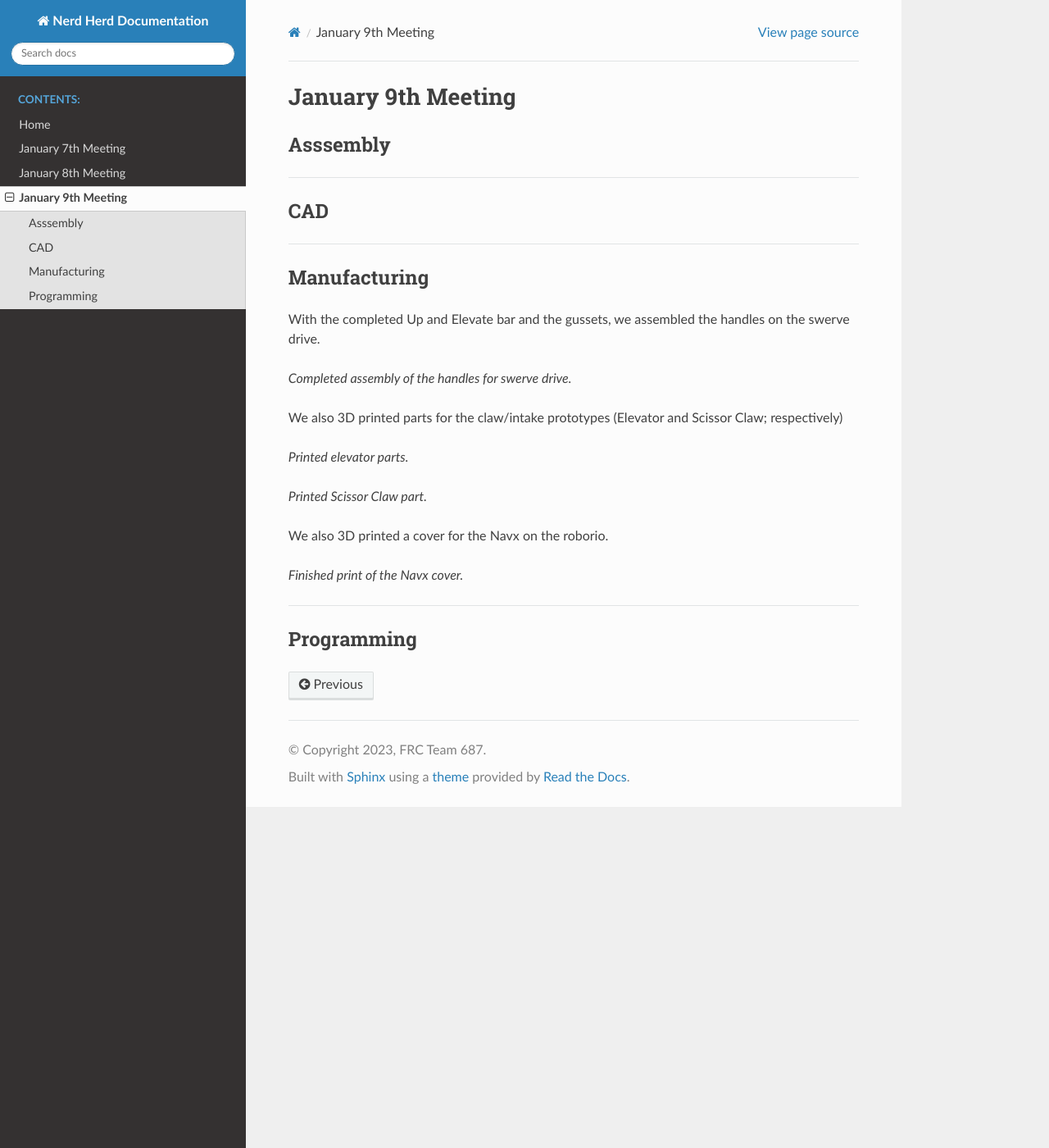
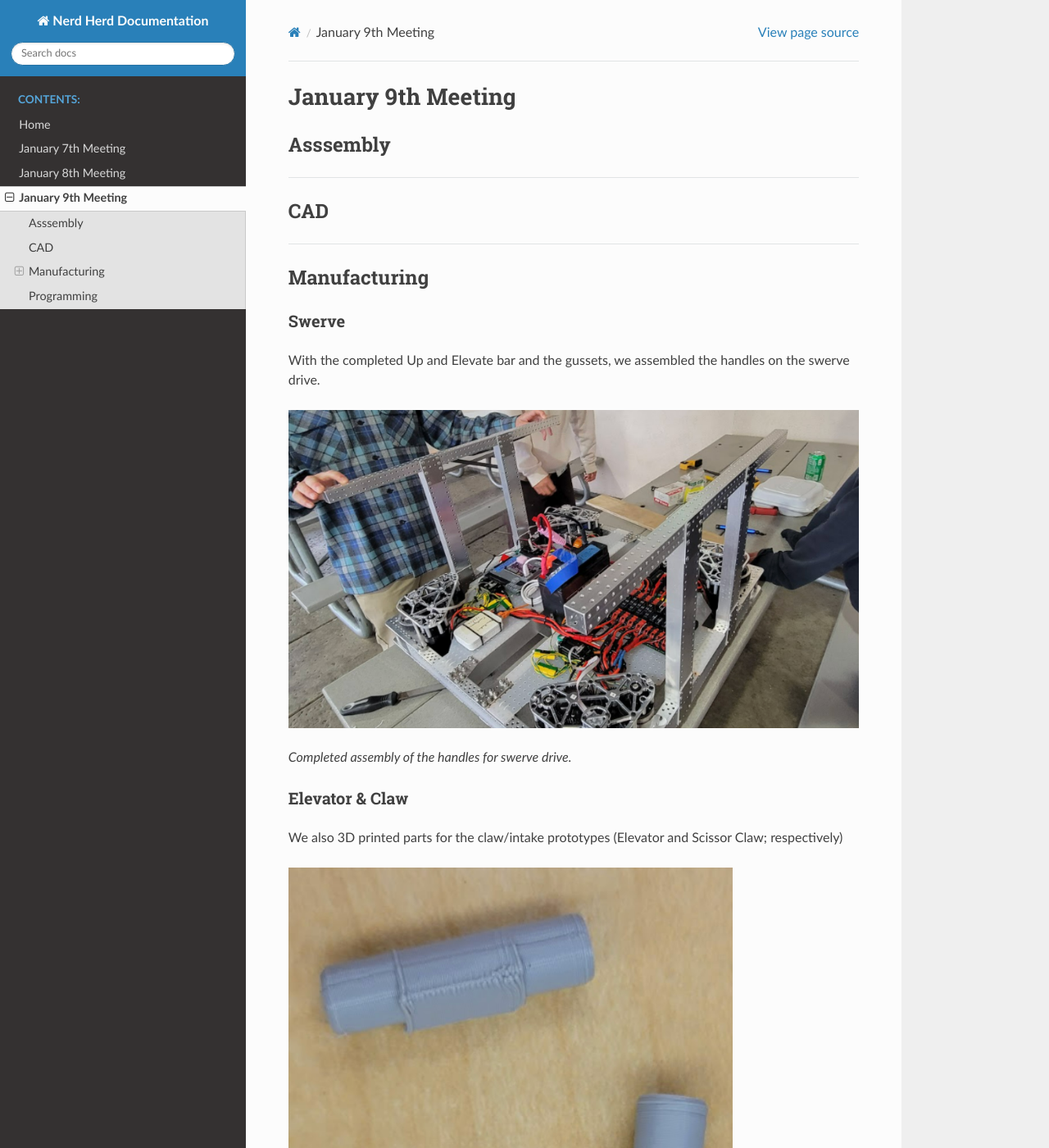
Before and after one commit to nerdherd/Documentation, a Sphinx documentation site: the page built from source/january9.md, in a window 1280 px wide and 1400 px high. Shown: the whole window at 82% size. Built offline with Sphinx 7.4.7 and the Read the Docs theme 2.0.0, drawn with Linux system fonts in a browser that asks for light colours.

Commit message:
Update january9.md

```diff
--- a/source/january9.md
+++ b/source/january9.md
@@ -6,29 +6,36 @@
 
 ## CAD
 
+
 ---
 
 ## Manufacturing
 
+### Swerve
+
 With the completed Up and Elevate bar and the gussets, we assembled the handles on the swerve drive.
 
-
+![Swerve Handles ASM](images/Day3/mfghandlesDay3.png)
 
 *Completed assembly of the handles for swerve drive.*
 
+### Elevator & Claw
+
 We also 3D printed parts for the claw/intake prototypes (Elevator and Scissor Claw; respectively)
 
-
+![3D Elevator Print](images/Day3/mfgprintDay3a.png)
 
 *Printed elevator parts.*
 
-
+![3D Claw Print](images/Day2/mfgprintDay3b.png)
 
 *Printed Scissor Claw part.*
 
+### Other
+
 We also 3D printed a cover for the Navx on the roborio.
 
-
+![3D Navx Cover Print](images/Day3/mfgprintDay3c.png)
 
 *Finished print of the Navx cover.*
 
```
